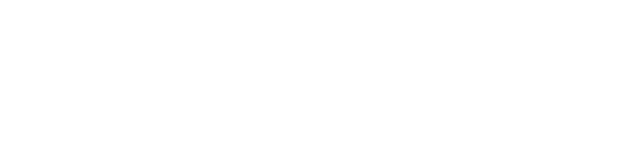
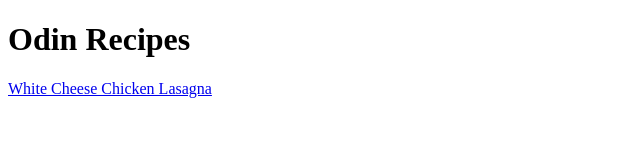
Before and after one commit to thepedrosantos/odin-recipes, a plain HTML site: page index.html in a window 1280 px wide. Shown: the whole page, without its empty margins (0-640 px from the left). Drawn offline with Linux system fonts and the light colour scheme.

Commit message:
feature: add a new   recipe page

```diff
--- a/index.html
+++ b/index.html
@@ -6,6 +6,7 @@
     </head>
 
     <body>
-        <h1></h1>
+        <h1>Odin Recipes</h1>
+        <a href="recipes/lasagna.html">White Cheese Chicken Lasagna</a>
     </body>
 </html>
```
Also changed, not shown: recipes/lasagna.html (added, +11 -0 lines).
